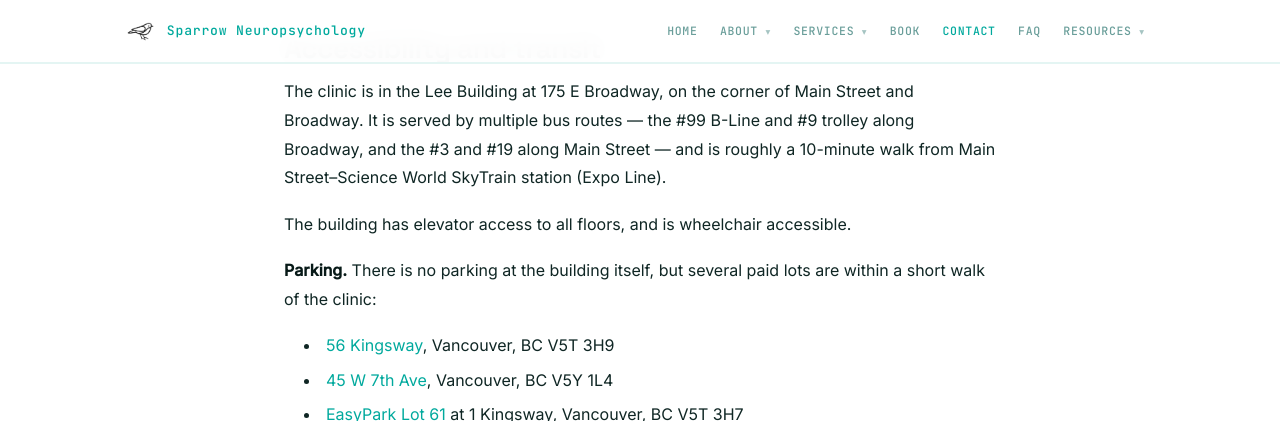
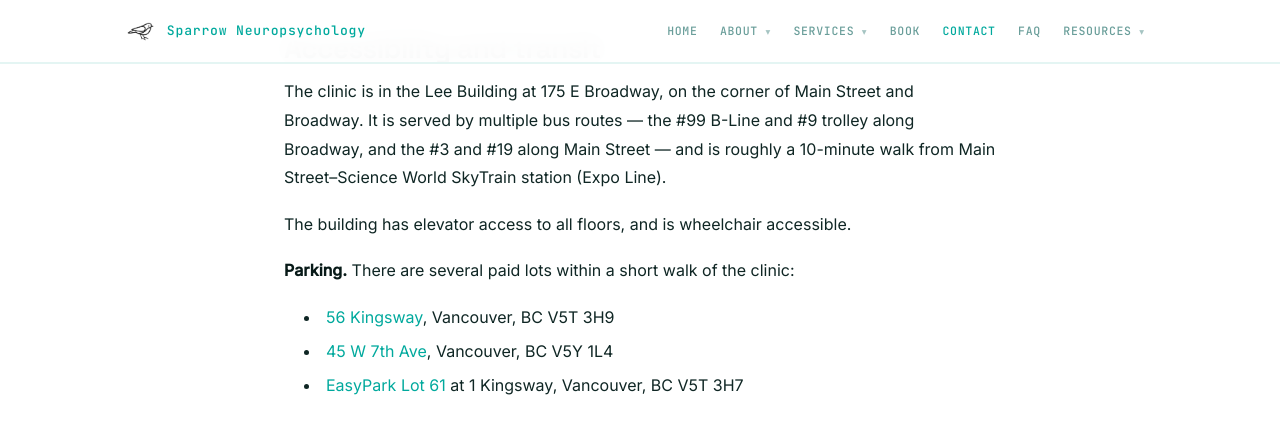
Before and after one commit to cfxb/sparrow-clinic, a Jekyll site: the page built from contact.md, in a window 1280 px wide and 900 px high, scrolled down 1514 px, cut to the strip 0-421 px from the top of the window. Built offline with Jekyll 4.4.1, drawn with Linux system fonts in a browser that asks for light colours.

Commit message:
contact: simplify parking lead-in sentence
Co-Authored-By: Claude Opus 4.7 (1M context) <noreply@anthropic.com>

```diff
--- a/contact.md
+++ b/contact.md
@@ -34,7 +34,7 @@ The clinic is in the Lee Building at 175 E Broadway, on the corner of Main Stree
 
 The building has elevator access to all floors, and is wheelchair accessible.
 
-**Parking.** There is no parking at the building itself, but several paid lots are within a short walk of the clinic:
+**Parking.** There are several paid lots within a short walk of the clinic:
 
 - [56 Kingsway](https://maps.google.com/?q=56+Kingsway+Vancouver+BC+V5T+3H9), Vancouver, BC V5T 3H9
 - [45 W 7th Ave](https://maps.google.com/?q=45+W+7th+Ave+Vancouver+BC+V5Y+1L4), Vancouver, BC V5Y 1L4
```
